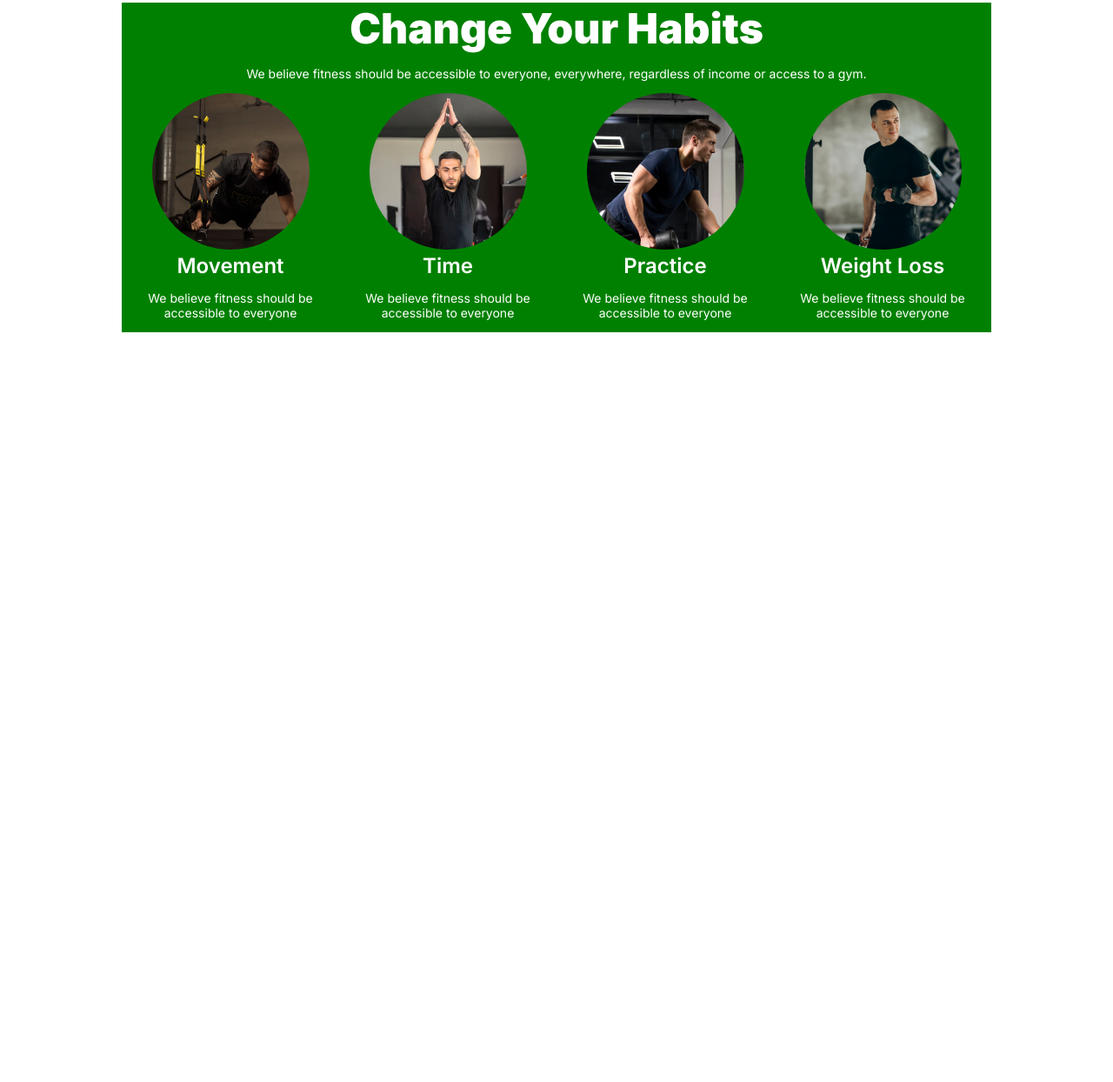
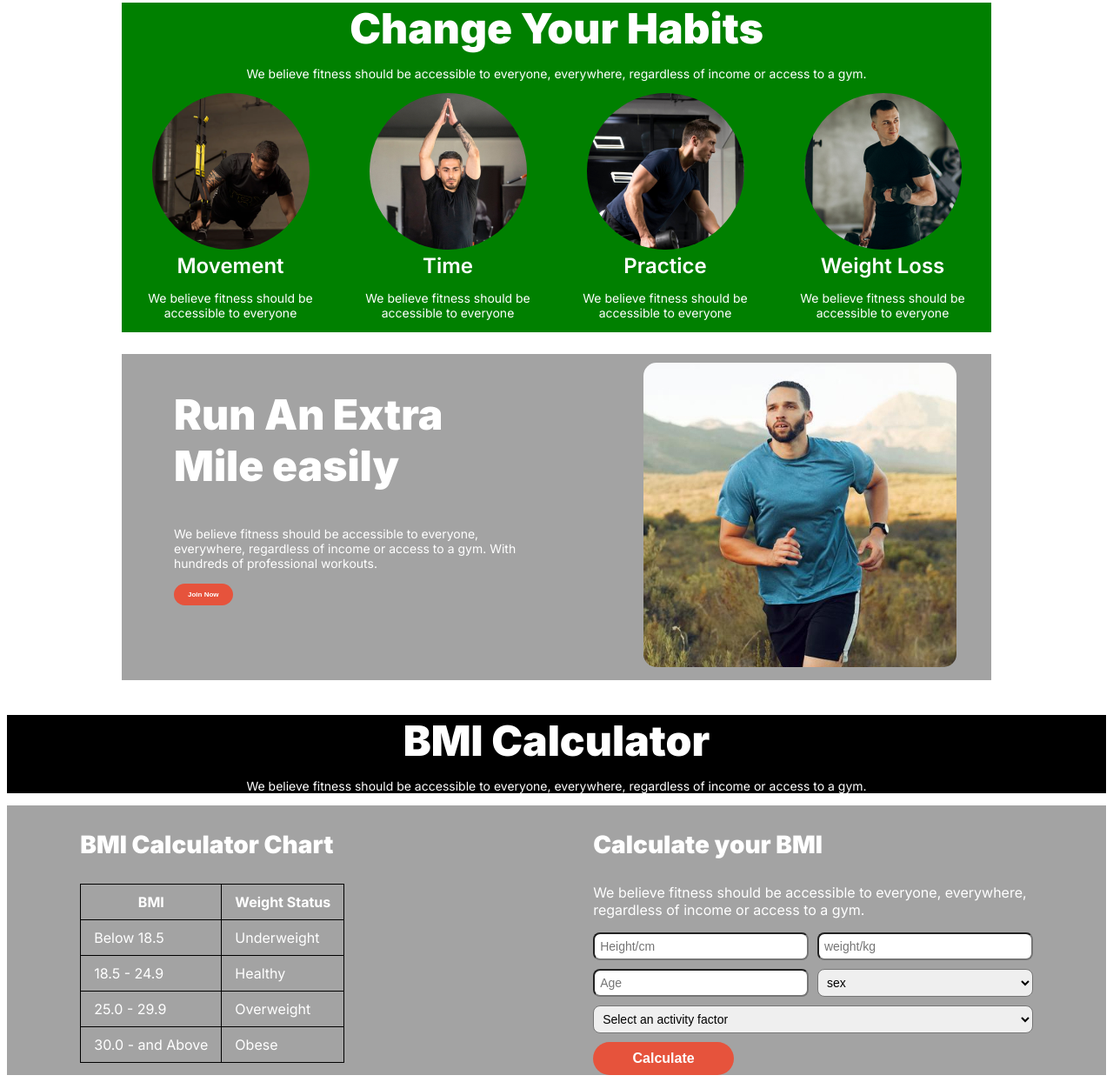
Before and after one commit to SalmaSathy/assignment-2.0, a plain HTML site: page index.html in a window 1280 px wide. Shown: the part 534-1778 px from the top of the page at 87% size. Before the commit the page ends 924 px from the top, so only its background shows below. Drawn offline with Linux system fonts and the light colour scheme; a web font is replaced by a local one.

Commit message:
bmi calculator done

```diff
--- a/css/media.css
+++ b/css/media.css
@@ -2,6 +2,12 @@
 
 }
 @media screen and (max-width : 576px){
+    /* shared styles starts */
+    .navbar, .banner,.bmi_calc, .bmi-left , .bmi-right {
+        margin: 0 15px;
+    }
+    /* shared styles starts */
+
 
     .hamburger{
         display: block;
@@ -14,6 +20,7 @@
     .banner{
        display: flex ;
        flex-direction: column ;
+       align-items: flex-start;
     }
     .banner-tittle {
         font-size: 2rem;
@@ -34,7 +41,7 @@
     }
     .video-tutorial {
         bottom: 72px;
-        right: 185px;
+        right: 154px;
         padding: 5px 5px 5px 36px;
     }
     .box{
@@ -47,7 +54,7 @@
 
     }
     .font-weight2 {
-        font-size: 30px;
+            font-size: 14px;
     }
     .change-image{
         display: grid;
@@ -56,13 +63,32 @@
 
     .run-extra {
         flex-direction: column;
+        display: flex;
+        flex-wrap: wrap;
+        align-content: flex-start;
+        flex-grow: 1;
     }
-    .run-tittle {
-        font-size: 2.25rem;
+    .font-weight {
+        font-size: 2rem;
     }
     .run-extra-right img{
         margin-top: 1.25rem;
     }
+    /* bmi starts */
+    .bmi_calc{
+        text-align: start;
+        /* margin: 0 20px; */
+    }
+    .bmi-form{
+        flex-direction: column;
+    }
+    .bm_btn {
+        grid-column: 1 / span 12;
+    }
+    .bmi-right,.bmi-left{
+        width: 55%;
+    }
+    /* bmi ends */
     .meet-images{
         display: grid;
         grid-template-columns: repeat(1, 1fr);
--- a/css/style.css
+++ b/css/style.css
@@ -162,4 +162,80 @@ align-items: center;
     font-weight: 600;
     font-size: 1.5rem;
 }
+/* run starts */
+
+.run-extra{
+    background-color:rgba(128, 128, 128, 0.724);
+    margin-top: 25px;
+}
+.run-extra-left , .run-extra-right{
+    width: 40%;
+}
+.run-extra-left{
+     margin-left: 60px;
+     height: 375px
+}
+.run-extra-right  > img{
+    object-fit: none;
+    object-position: 68% 32%;
+    width: 90%;
+    height: 350px;
+    border-radius: 15px;
+}
+/* run ends */
+/* bmi starts */
+.bmi_calc{
+    text-align: center;
+    background-color: black;
+}
+table, th, td {
+    border: 1px solid black;
+    border-collapse: collapse;
+  }
+  th , td{
+    padding: 10px 15px;
+  }
+.bmi-form {
+    display: flex;
+    justify-content: space-evenly;
+    background-color:rgba(128, 128, 128, 0.724);
+}
+.bmi-h3{
+    font-weight: 900;
+    font-size: 28px;
+}
+ .bmi-right,.bmi-left{
+    width: 40%;
+ }
+ .bmi-right{
+    /* text-align: start; */
+
+ }
+ form{
+    display: grid;
+    grid-template-columns: repeat(12,1fr);
+    gap: 10px;
+ }
+ .bmi-right input , select{
+    border-radius: 8px;
+    padding: 6px;
+ }
+ .i-1, .i-3{
+    grid-column: 1/span 6;
+ }
+ .i-2 , .i-4{
+    grid-column: 7/span 6;
+ }
+ .i-5{
+    grid-column: 1/span 12;
+ }
+ .bm_btn{
+    font-weight: 600;
+    font-size: 16px;
+    border-radius: 30px;
+    padding: 10px 30px;
+    grid-column: 1/span 4;
+
+ }
+/* bmi ends */
 /* main ends */
--- a/index.html
+++ b/index.html
@@ -8,7 +8,7 @@
     <link rel="stylesheet" href="css/style.css">
     <link rel="stylesheet" href="css/media.css">
 </head>
-<body class="inter-normal">
+<body class="inter-normal ">
     <header class="bg-dark">
         <nav class="navbar display-flex">
             <h3 class="nav-tittle headline-color inter-normal">Fitness</h3>
@@ -75,6 +75,71 @@
             </div>
             </section>
             <!-- change your habit ends-->
+         <!-- run extra starts -->
+         <section class="run-extra display-flex">
+            <div class="run-extra-left">
+             <h1 class=" text-color font-weight">Run An Extra Mile easily</h1>
+             <p class="run-description font-weight2 text-color"> We believe fitness should be accessible to everyone, everywhere, regardless of income or access to a gym. With hundreds of professional workouts.</p>
+             <button class="btn background-color text-color" style=" border: 1px rgb(230, 83, 60);">Join Now</button>
+            </div>
+            <div class="run-extra-right">
+             <img src="images/run.jpg" alt="">
+            </div>
+           </section>
+          <!-- run extra end -->
+           <!-- bmi starts -->
+            <section class="bmi_calc text-color">
+                <h2  class="font-weight margin-bottom">BMI Calculator</h2>
+                <p class="font-weight2">We believe fitness should be accessible to everyone, everywhere, regardless of income or access to a gym.</p>
+                </section>
+                <section class="text-color">
+                <div class="bmi-form  ">
+                    <div class="bmi-left">
+                        <h3 class="bmi-h3">BMI Calculator Chart</h3>
+                        <table>
+                            <tr>
+                              <th>BMI </th>
+                              <th>Weight Status</th>
+                            </tr>
+                            <tr>
+                              <td>Below 18.5</td>
+                              <td>Underweight</td>
+                            </tr>
+                            <tr>
+                              <td>18.5 - 24.9</td>
+                              <td>Healthy</td>
+                            </tr>
+                            <tr>
+                                <td>25.0 - 29.9</td>
+                                <td>Overweight</td>
+                              </tr><tr>
+                                <td>30.0 - and Above</td>
+                                <td>Obese</td>
+                              </tr>
+                          </table>
+                    </div>
+                    <div class="bmi-right">
+                        <h3 class="bmi-h3">Calculate your BMI</h3>
+                        <p>We believe fitness should be accessible to everyone, everywhere, regardless of income or access to a gym.</p>
+                        <form action="" >
+                            <input type="text" placeholder="Height/cm" class="i-1 font-weight2 ">
+                            <input type="text" placeholder="weight/kg" class="i-2 font-weight2">
+                            <input type="text" placeholder="Age" class="i-3 font-weight2">
+                            <select class="i-4 font-weight2">
+                                <option value="">sex</option>
+                            </select>
+                            <select class="i-5 font-weight2">
+                                <option value="">Select an activity factor</option>
+                            </select>
+                            <button  class="bm_btn background-color text-color" style=" border: 1px rgb(230, 83, 60);">Calculate
+                             </button>
+                        </form>
+                    </div>
+
+                </div>
+            </section>
+           <!-- bmi ends -->
+
 
 
 
```
